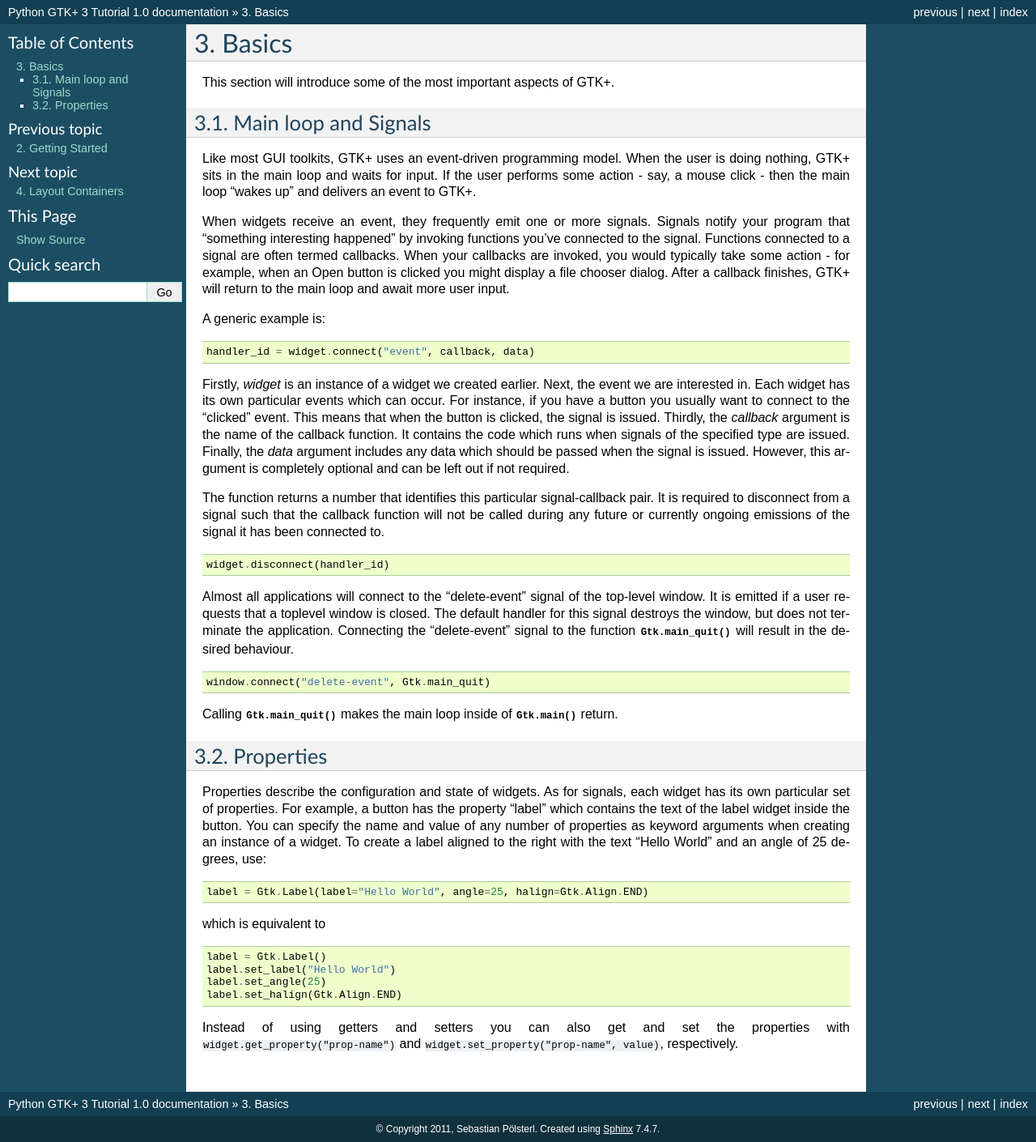
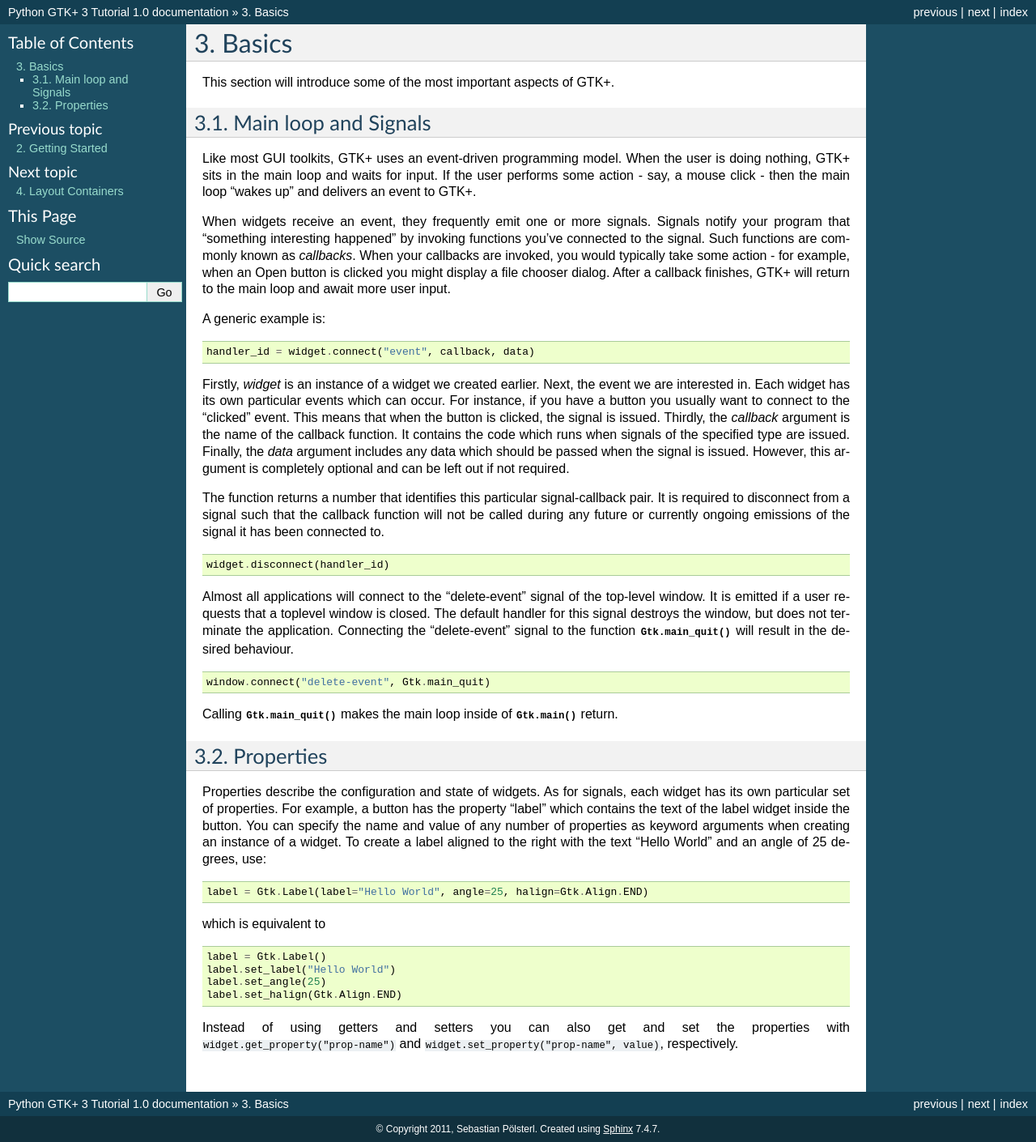
Before and after one commit to sebp/PyGObject-Tutorial, a Sphinx documentation site: the page built from source/basics.txt, in a window 1280 px wide. Shown: the whole page at 81% size. Built offline with Sphinx 7.4.7, drawn with Linux system fonts in a browser that asks for light colours.

Commit message:
remove repetition

```diff
--- a/source/basics.txt
+++ b/source/basics.txt
@@ -13,8 +13,8 @@
 
 When widgets receive an event, they frequently emit one or more signals.
 Signals notify your program that "something interesting happened" by invoking
-functions you've connected to the signal. Functions connected to a signal are
-often termed callbacks.
+functions you've connected to the signal. Such functions are commonly known
+as *callbacks*.
 When your callbacks are invoked, you would typically take some action - for
 example, when an Open button is clicked you might display a file chooser
 dialog. After a callback finishes, GTK+ will return to the main loop and await
```
